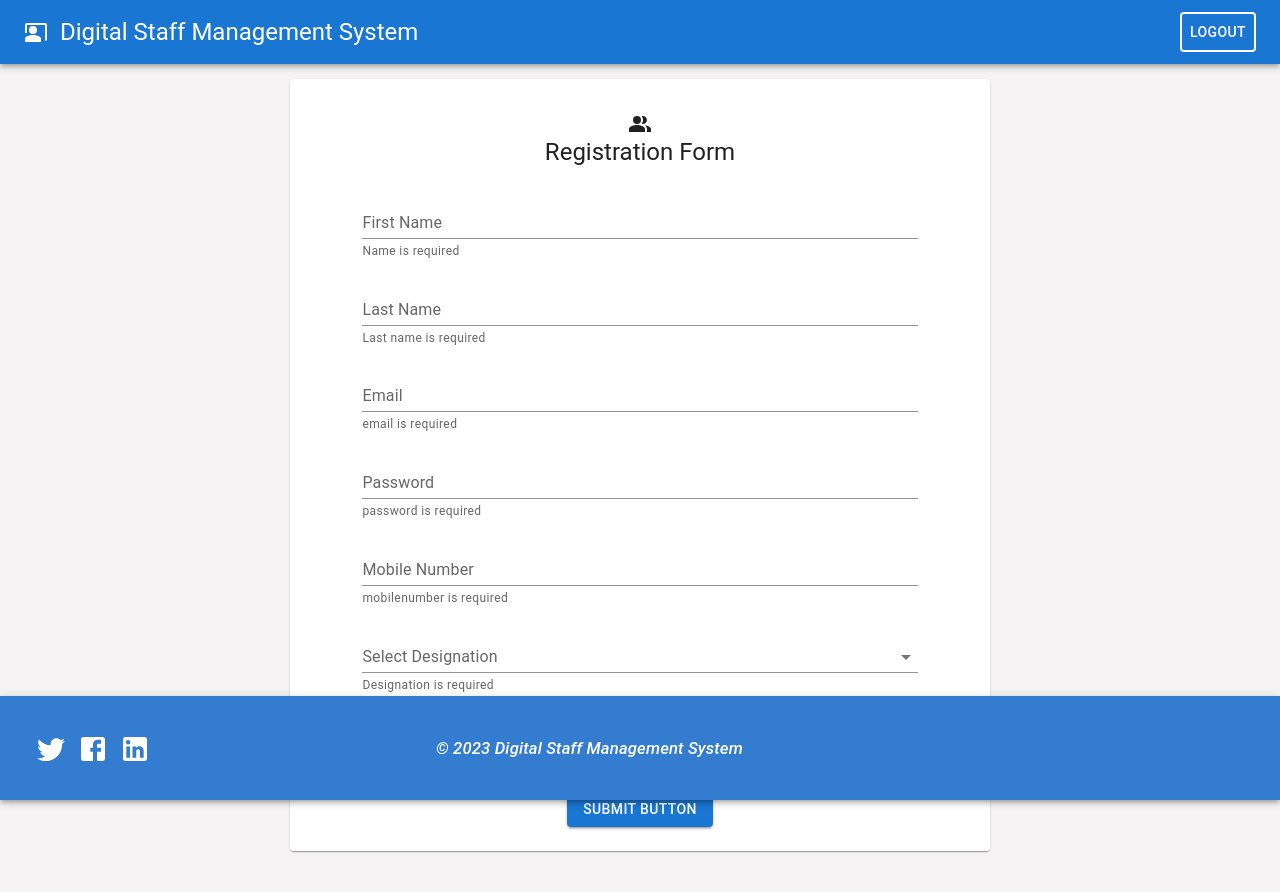
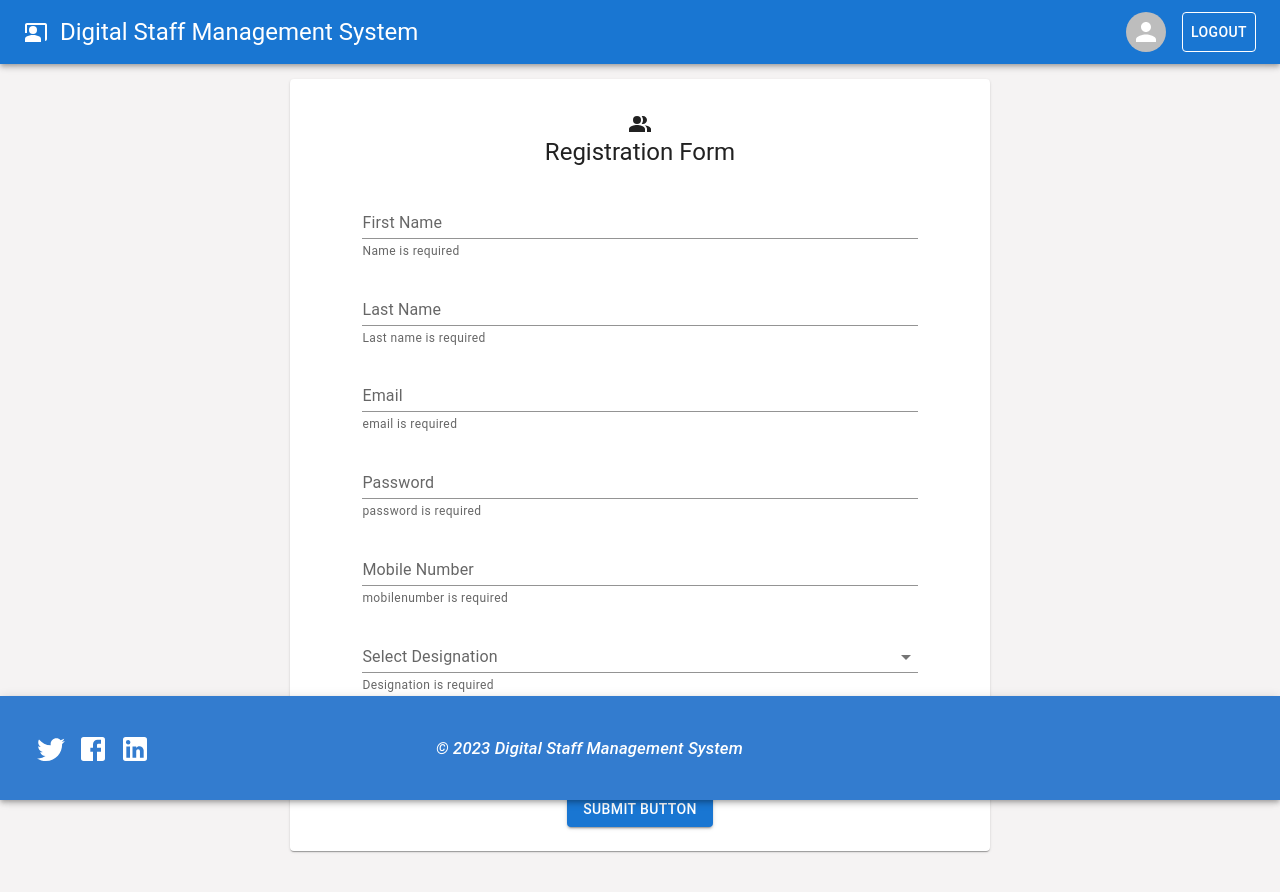
Before and after one commit to sukanyamohanty143/Digital-Staff-Management-System., a React (Create React App) app: page /registration in a window 1280 px wide. Shown: the top 892 px of the page. Built offline with nearby package versions, Linux system fonts and the light colour scheme.

Commit message:
create logout and profileavtar components

```diff
--- a/src/Components/Pages/Header.js
+++ b/src/Components/Pages/Header.js
@@ -1,7 +1,8 @@
-
 import React from 'react';
-import { AppBar, Toolbar, Typography, IconButton, Button ,Stack} from '@mui/material';
+import { AppBar, Toolbar, Typography, IconButton, Stack} from '@mui/material';
 import CoPresentIcon from '@mui/icons-material/CoPresent';
+import Logout from './Logout';
+import Profileavtar from './Profileavtar'
 
 export default function Header() {
     return (
@@ -14,11 +15,11 @@ export default function Header() {
                     Digital Staff Management System
                 </Typography>
 
-                <Stack style={{ marginLeft: 'auto' }}>
-                    <Button color="inherit" style={{ border: '2px solid white'}}>
-                        Logout
-                    </Button>
+                <Stack direction="row" spacing={2} sx={{ marginLeft: 'auto'}}>
+                    <Profileavtar/>
+                    <Logout/>
                 </Stack>
+
             </Toolbar>
         </AppBar>
     )
--- /dev/null
+++ b/src/Components/Pages/Logout.js
@@ -0,0 +1,13 @@
+import {Button, Stack } from '@mui/material';
+function Logout() {
+    return (
+        <>
+            <Stack direction="row" spacing={1} sx={{ marginLeft: 'auto' }}>
+                <Button color="inherit" style={{ border: '1px solid white' }}>
+                    Logout
+                </Button>
+            </Stack>
+        </>
+    )
+}
+export default Logout;
--- /dev/null
+++ b/src/Components/Pages/Profileavtar.js
@@ -0,0 +1,15 @@
+
+import {Stack ,Avatar} from '@mui/material';
+
+function Profileavtar() {
+    return (
+        <>
+            <Stack direction="row" spacing={1} sx={{ marginLeft: 'auto' }}>
+                <Avatar
+                    alt="Sonam"
+                />
+            </Stack>
+        </>
+    )
+}
+export default Profileavtar;
--- a/src/Components/Pages/Registration.js
+++ b/src/Components/Pages/Registration.js
@@ -36,10 +36,12 @@ const genderData = [
 
 
 function Registration() {
+
   const navigate = useNavigate();
   const goToLogin = () => {
     navigate("/login")
   }
+
   const [submittedData, setSubmittedData] = useState(null);
 
   // formData store all user informetion.(firsname,lastname etc)
@@ -48,7 +50,9 @@ function Registration() {
     lastname: '',
     mobilenumber: '',
     designation: '',
-    gender: ''
+    gender: '',
+    email:'',
+    password:''
   });
   console.log("formData", formData);
 
@@ -60,9 +64,7 @@ function Registration() {
 
   const handleSubmit = () => {
 
-    if (formData.firstname && formData.lastname && formData.mobilenumber && formData.designation && formData.gender) {
-
-
+    if (formData.firstname && formData.lastname && formData.mobilenumber && formData.designation && formData.gender && formData.email && formData.password) {
       fetch('http://localhost:8000/employees', {
         method: 'POST',
         headers: {
@@ -77,8 +79,8 @@ function Registration() {
         .catch(error => {
           console.error('Error adding data:', error);
         });
-      // console.log('formData =', formData);
       setSubmittedData(formData);
+
       setFormData({
         firstname: '',
         lastname: '',
@@ -89,6 +91,7 @@ function Registration() {
         password: ''
       })
       goToLogin()
+
     } else {
       alert("fill all required")
     }
@@ -122,7 +125,6 @@ function Registration() {
                 helperText={!formData.firstname ? "Name is required" : "Enter your name"}
               />
               <br />
-
 
               <TextField
                 name="lastname"
```
